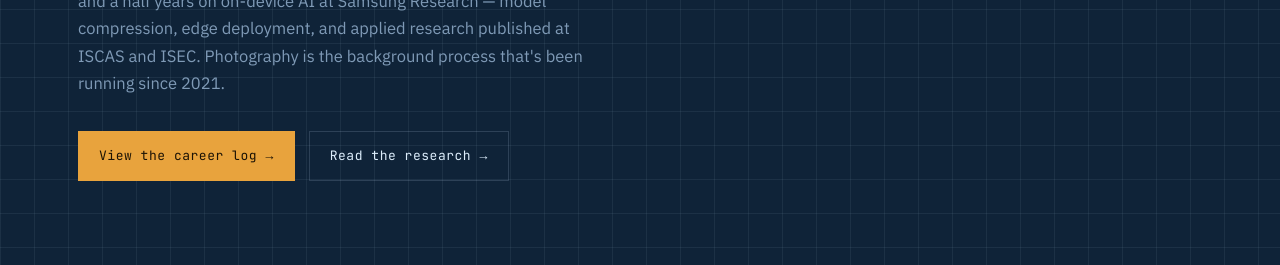
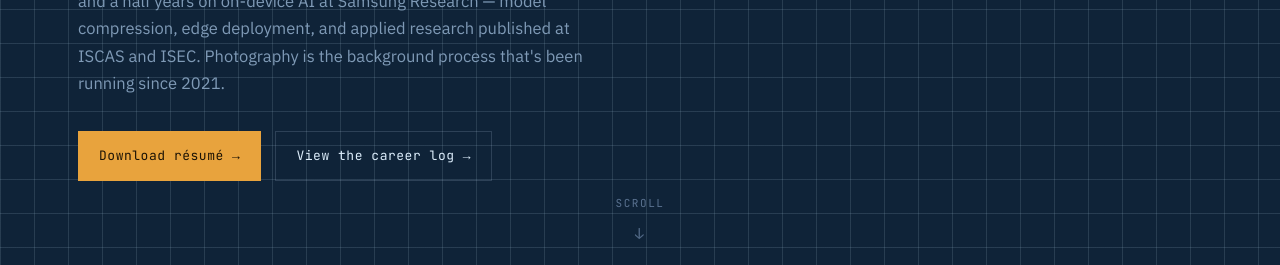
Before and after one commit to tuneerk/tuneerk.github.io, a plain HTML site: page index.html in a window 1280 px wide. Shown: the part 535-800 px from the top of the page. Drawn offline with Linux system fonts and the light colour scheme.

Commit message:
Add scroll cue, sharpen hero CTAs, extend grid to all sections
Adds a fixed "scroll ↓" cue that fades out once the visitor scrolls
past the hero, giving a clear first affordance on landing. Reorders
the hero CTAs so the primary action is a direct résumé download
(serves the time-constrained recruiter audience immediately) with
the career log as the secondary path; the research shortcut remains
reachable via the topbar.

Also extends the blueprint grid background to every section instead
of just the hero: each section's background declaration was using
the `background` shorthand, which reset background-image to none
and fully hid the grid line pattern from the body. Switched those to
`background-color` and added the grid image/size to the shared
`section` rule so the graph-paper texture now runs consistently
through About, Career Log, Research, Stack, Photography, and Contact.

```diff
--- a/index.html
+++ b/index.html
@@ -100,6 +100,16 @@
   .hero h1 .hl{color:var(--amber);}
   .hero p.lede{margin:26px 0 34px; max-width:52ch; color:var(--ink-dim); font-size:16.5px;}
   .cta-row{display:flex; gap:14px; flex-wrap:wrap;}
+
+  .scroll-cue{
+    position:fixed; left:50%; bottom:22px; transform:translateX(-50%); z-index:900;
+    display:flex; flex-direction:column; align-items:center; gap:6px;
+    font-family:var(--mono); font-size:11px; letter-spacing:0.14em; text-transform:uppercase;
+    color:var(--ink-faint); opacity:1; transition:opacity .3s ease; pointer-events:none;
+  }
+  .scroll-cue.hidden{opacity:0;}
+  .scroll-cue-arrow{font-size:15px; animation:scrollBounce 1.6s ease-in-out infinite;}
+  @keyframes scrollBounce{ 0%,100%{transform:translateY(0); opacity:.5;} 50%{transform:translateY(6px); opacity:1;} }
   .btn{
     font-family:var(--mono); font-size:13px; letter-spacing:0.04em; text-transform:none;
     text-decoration:none; padding:13px 20px; border:1px solid var(--line);
@@ -121,13 +131,19 @@
   .pipe-node.active text{fill:var(--ink);}
 
   /* ---------- SECTIONS ---------- */
-  section{padding:110px 0; scroll-margin-top:130px;}
+  section{
+    padding:110px 0; scroll-margin-top:130px;
+    background-image:
+      linear-gradient(var(--grid) 1px, transparent 1px),
+      linear-gradient(90deg, var(--grid) 1px, transparent 1px);
+    background-size:34px 34px;
+  }
   .section-head{margin-bottom:52px; max-width:640px;}
   .section-head h2{font-size:clamp(24px,3.4vw,36px); margin-top:14px; line-height:1.25;}
   .section-head p.sub{color:var(--ink-dim); margin-top:14px; font-family:var(--sans); font-size:15.5px;}
 
   /* ---------- ABOUT ---------- */
-  #about{background:var(--panel);}
+  #about{background-color:var(--panel);}
   .about-grid{display:grid; grid-template-columns:1.1fr 0.9fr; gap:56px; align-items:start;}
   #about p{color:var(--ink-dim); font-size:16px; margin:0 0 18px;}
   #about p:last-of-type{margin-bottom:0;}
@@ -142,7 +158,7 @@
   .config .v{color:var(--ink);}
 
   /* ---------- LOG (career) ---------- */
-  #log{background:var(--bg);}
+  #log{background-color:var(--bg);}
   .log-cmd{font-family:var(--mono); color:var(--green); font-size:14px; margin-bottom:44px;}
   .log-cmd .prompt{color:var(--ink-faint); margin-right:10px;}
   .log{position:relative; padding-left:26px;}
@@ -173,7 +189,7 @@
   .log-body li:last-child{margin-bottom:0;}
 
   /* ---------- RESEARCH ---------- */
-  #research{background:var(--panel);}
+  #research{background-color:var(--panel);}
   .mini-label{
     font-family:var(--mono); font-size:12px; letter-spacing:0.1em; text-transform:uppercase;
     color:var(--ink-faint); margin:0 0 16px; padding-bottom:10px; border-bottom:1px solid var(--line);
@@ -198,7 +214,7 @@
   .patent-box .num{color:var(--ink-dim); font-family:var(--mono); font-size:12.5px;}
 
   /* ---------- STACK & RESUME ---------- */
-  #stack{background:var(--bg);}
+  #stack{background-color:var(--bg);}
   .resume-top{display:flex; justify-content:space-between; align-items:flex-end; flex-wrap:wrap; gap:20px; margin-bottom:50px;}
   .layers{border:1px solid var(--line);}
   .layer{display:grid; grid-template-columns:120px 1fr; border-top:1px solid var(--line);}
@@ -217,7 +233,7 @@
   .edu-block p:last-child{margin-bottom:0; color:var(--ink-faint);}
 
   /* ---------- PHOTOGRAPHY (IDLE) ---------- */
-  #photography{background:var(--panel);}
+  #photography{background-color:var(--panel);}
   #photography .section-head{margin-bottom:32px;}
   .photo-grid{
     display:grid; grid-template-columns:repeat(4, 1fr); grid-auto-rows:180px; grid-auto-flow:dense; gap:12px;
@@ -250,7 +266,7 @@
   .lightbox-close{position:absolute; top:24px; right:28px; background:none; border:1px solid var(--line); color:var(--ink); width:40px; height:40px; cursor:pointer; font-size:18px;}
 
   /* ---------- CONTACT ---------- */
-  #contact{background:var(--bg-deep); text-align:center;}
+  #contact{background-color:var(--bg-deep); text-align:center;}
   #contact .eyebrow{justify-content:center;}
   #contact h2{font-size:clamp(26px,4.4vw,42px); max-width:16ch; margin:18px auto 16px;}
   #contact p{color:var(--ink-dim); max-width:44ch; margin:0 auto 34px; font-family:var(--sans);}
@@ -298,6 +314,11 @@
 
 <a href="#home" class="skip-link">Skip to content</a>
 
+<div class="scroll-cue" id="scrollCue" aria-hidden="true">
+  <span>Scroll</span>
+  <span class="scroll-cue-arrow">↓</span>
+</div>
+
 <div class="lightbox" id="lightbox">
   <button class="lightbox-close" id="lightboxClose" aria-label="Close">✕</button>
   <figure>
@@ -330,8 +351,8 @@
         <h1>I build machine learning systems — and <span class="hl">ship</span> them to production.</h1>
         <p class="lede">Currently building end-to-end ML on GCP at Google. Before that, two and a half years on on-device AI at Samsung Research — model compression, edge deployment, and applied research published at ISCAS and ISEC. Photography is the background process that's been running since 2021.</p>
         <div class="cta-row">
-          <a class="btn primary" href="#log">View the career log →</a>
-          <a class="btn ghost" href="#research">Read the research →</a>
+          <a class="btn primary" href="https://drive.google.com/uc?export=download&amp;id=1UTZiyc4VN7_P2iiWuKPzdZQRZcFcOaJQ" target="_blank" rel="noopener">Download résumé →</a>
+          <a class="btn ghost" href="#log">View the career log →</a>
         </div>
       </div>
       <div class="pipeline" aria-hidden="true">
@@ -591,6 +612,15 @@
 <script>
   document.getElementById('year').textContent = new Date().getFullYear();
 
+  const scrollCue = document.getElementById('scrollCue');
+  if (scrollCue) {
+    const toggleScrollCue = () => {
+      scrollCue.classList.toggle('hidden', window.scrollY > window.innerHeight * 0.5);
+    };
+    toggleScrollCue();
+    window.addEventListener('scroll', toggleScrollCue, { passive: true });
+  }
+
   const sections = document.querySelectorAll('main section');
   const navLinks = document.querySelectorAll('#topbarNav a');
   const io = new IntersectionObserver((entries)=>{
```
